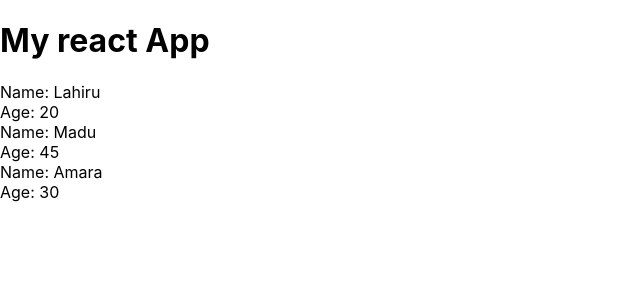
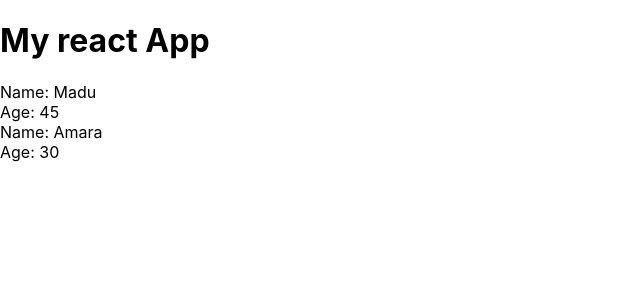
Before and after one commit to LuckyMadu/react-playlist, a React (Create React App) app in the folder myapp/: page / in a window 1280 px wide. Shown: the top 300 px of the page, without its empty margins (0-640 px from the left). Built offline with nearby package versions, Linux system fonts and the light colour scheme.

Commit message:
display only ages above 25

```diff
--- a/myapp/src/Lahiru.js
+++ b/myapp/src/Lahiru.js
@@ -1,16 +1,41 @@
 import React from "react";
 
-const Lahiru = ({lahiru}) => {
+const Lahiru = ({ lahiru }) => {
   //const { lahiru } = props};
-  const lahiruList = lahiru.map(lahiru => {
-    return (
+  /* const lahiruList = lahiru.map(lahiru => {
+    if (lahiru.age > 30) {
+      return (
+        <div className="lahiru" key={lahiru.id}>
+          <div>Name: {lahiru.name}</div>
+          <div>Age: {lahiru.age}</div>
+        </div>
+      );
+    } else {
+      return null;
+    }
+  }); */
+  /* const lahiruList = lahiru.map(lahiru => {
+    return lahiru.age > 20 ? (
       <div className="lahiru" key={lahiru.id}>
         <div>Name: {lahiru.name}</div>
         <div>Age: {lahiru.age}</div>
       </div>
-    );
-  });
-  return <div className="lahiru-list">{lahiruList}</div>;
+    ) : null;
+  }); */
+  return (
+    <div className="lahiru-list">
+      {/* {lahiruList} */}
+
+      {lahiru.map(lahiru => {
+        return lahiru.age > 20 ? (
+          <div className="lahiru" key={lahiru.id}>
+            <div>Name: {lahiru.name}</div>
+            <div>Age: {lahiru.age}</div>
+          </div>
+        ) : null;
+      })}
+    </div>
+  );
 };
 
 export default Lahiru;
```
